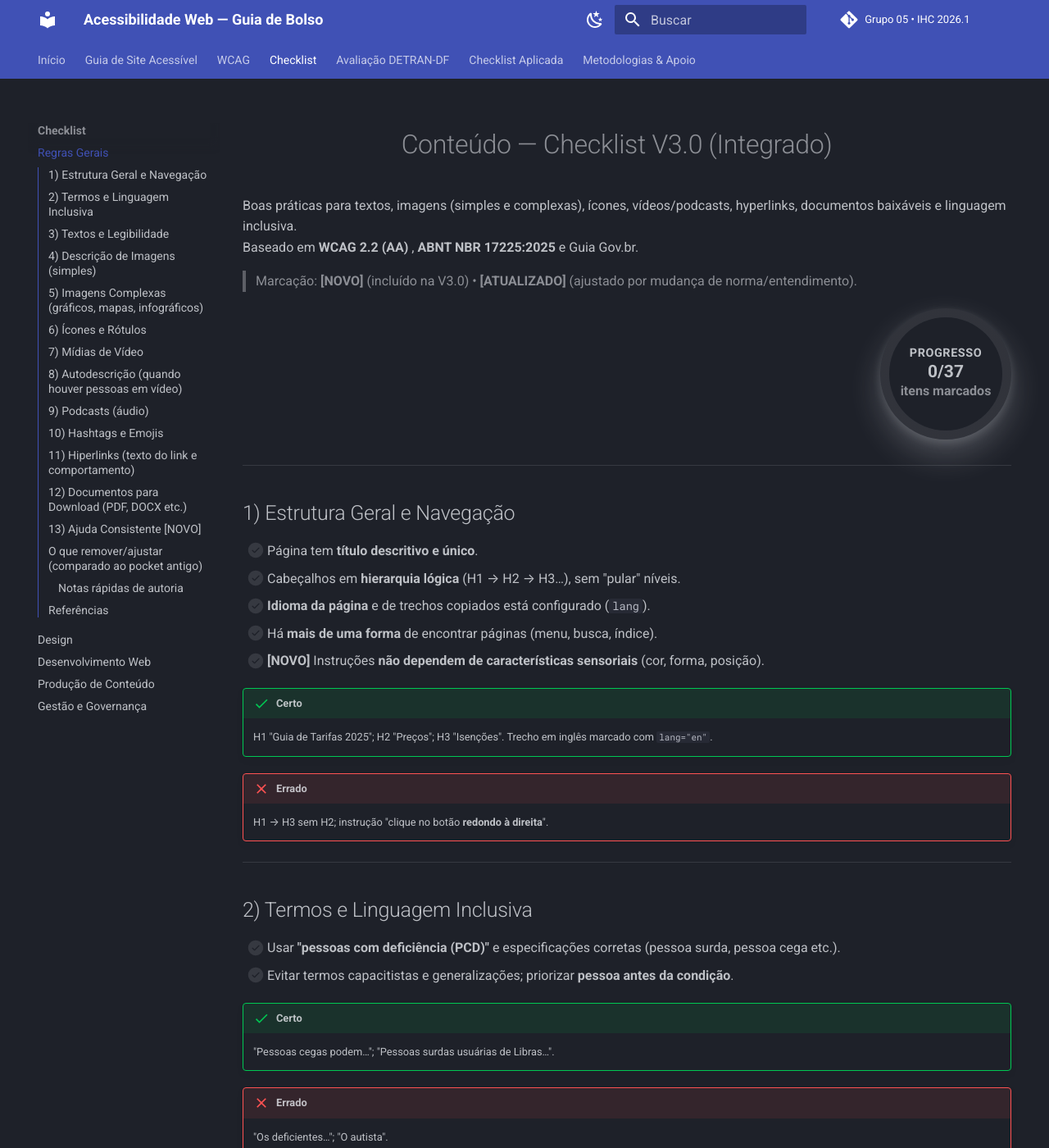
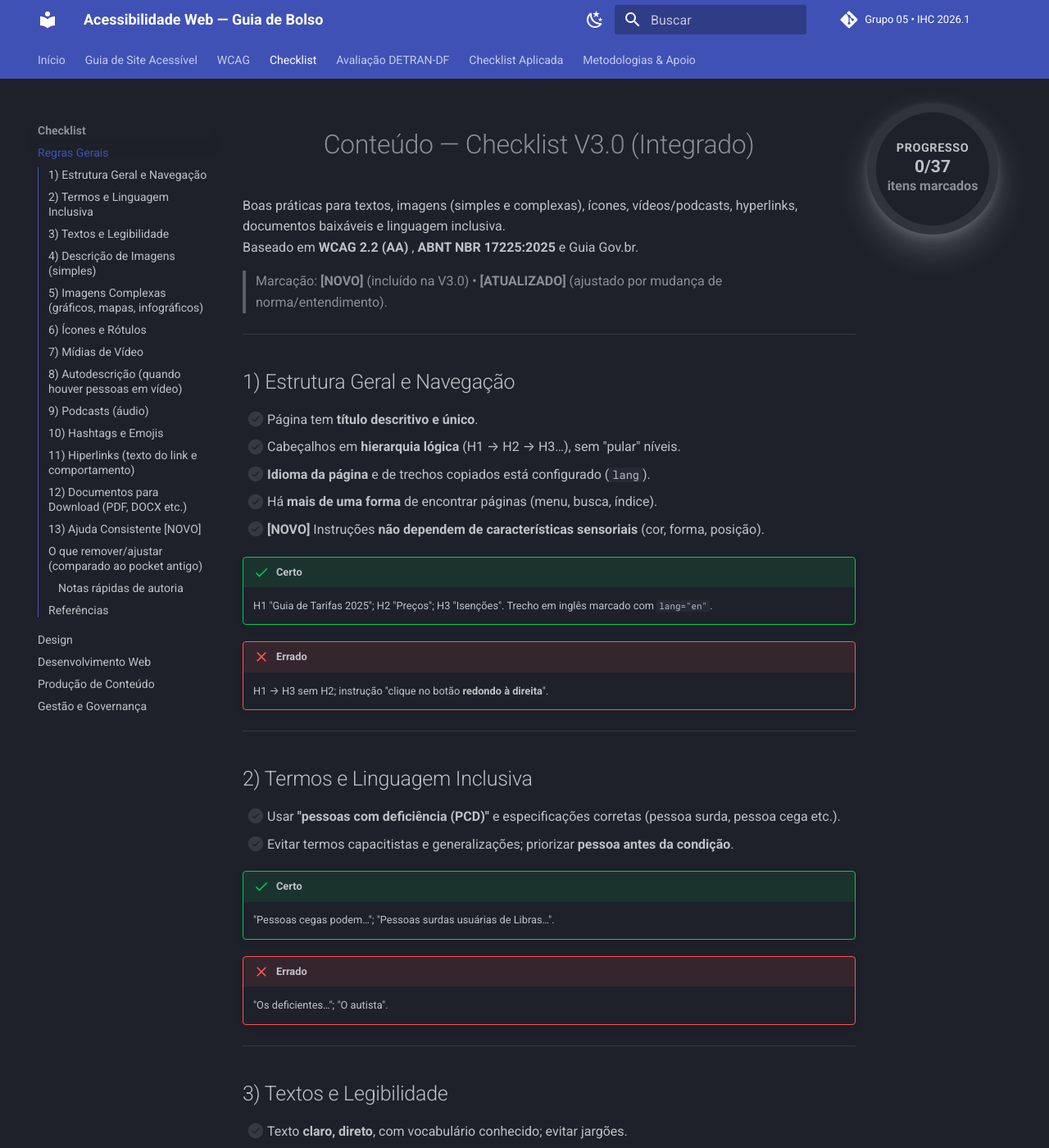
Before and after one commit to UnB-IHC/IHC_2026.1_Grupo05, an MkDocs documentation site: the page built from docs/checklist/checklist.md, in a window 1280 px wide and 1400 px high. Shown: the whole window at 82% size. Built offline with MkDocs 1.6.1 and Material for MkDocs 9.7.7, drawn with Linux system fonts in a browser that asks for light colours; comment, search, counter and statistics services are not loaded.

Commit message:
[FIX]: consertando sobreposição

```diff
--- a/docs/javascripts/checklist-progress.js
+++ b/docs/javascripts/checklist-progress.js
@@ -15,6 +15,14 @@
 
     if (!content) {
       return;
+    }
+
+    // Wrap the progress element to support overlay layout
+    if (progressElement.parentElement && !progressElement.parentElement.classList.contains('checklist-progress-wrapper')) {
+      const wrapper = document.createElement('div');
+      wrapper.className = 'checklist-progress-wrapper';
+      progressElement.parentNode.insertBefore(wrapper, progressElement);
+      wrapper.appendChild(progressElement);
     }
 
     const { checked, total } = countCheckboxes(content);
--- a/docs/stylesheets/extra.css
+++ b/docs/stylesheets/extra.css
@@ -61,13 +61,38 @@
   line-height: 1.4;
 }
 
+.md-content__inner {
+  position: relative;
+}
+
+@media screen and (min-width: 769px) {
+  .md-content__inner {
+    padding-right: 9.5rem;
+  }
+}
+
+.checklist-progress-wrapper {
+  position: absolute;
+  top: 0;
+  right: 0.8rem;
+  bottom: 0;
+  width: clamp(6.5rem, 18vw, 8rem);
+  pointer-events: none;
+}
+
+@media screen and (max-width: 768px) {
+  .checklist-progress-wrapper {
+    display: none;
+  }
+}
+
 .checklist-progress {
   position: sticky;
   top: calc(var(--md-header-height, 3.75rem) + 1rem);
   z-index: 2;
-  width: clamp(6.5rem, 18vw, 8rem);
+  width: 100%;
   aspect-ratio: 1;
-  margin: 1rem 0 1.5rem auto;
+  margin: 0;
   padding: 0.55rem;
   border-radius: 50%;
   background: conic-gradient(
@@ -77,6 +102,7 @@
   box-shadow:
     0 0.9rem 2rem color-mix(in srgb, var(--md-default-fg-color) 30%, transparent),
     0 0.2rem 0.6rem color-mix(in srgb, var(--md-default-fg-color) 20%, transparent);
+  pointer-events: auto;
 }
 
 .checklist-progress__header {
@@ -118,17 +144,3 @@
   color: var(--md-default-fg-color--light);
   line-height: 1.15;
 }
-
-@media screen and (max-width: 640px) {
-  .checklist-progress {
-    top: calc(var(--md-header-height, 3.25rem) + 0.75rem);
-  }
-
-  .checklist-progress__header {
-    padding: 0.55rem;
-  }
-
-  .checklist-progress {
-    width: 6.2rem;
-  }
-}
```
